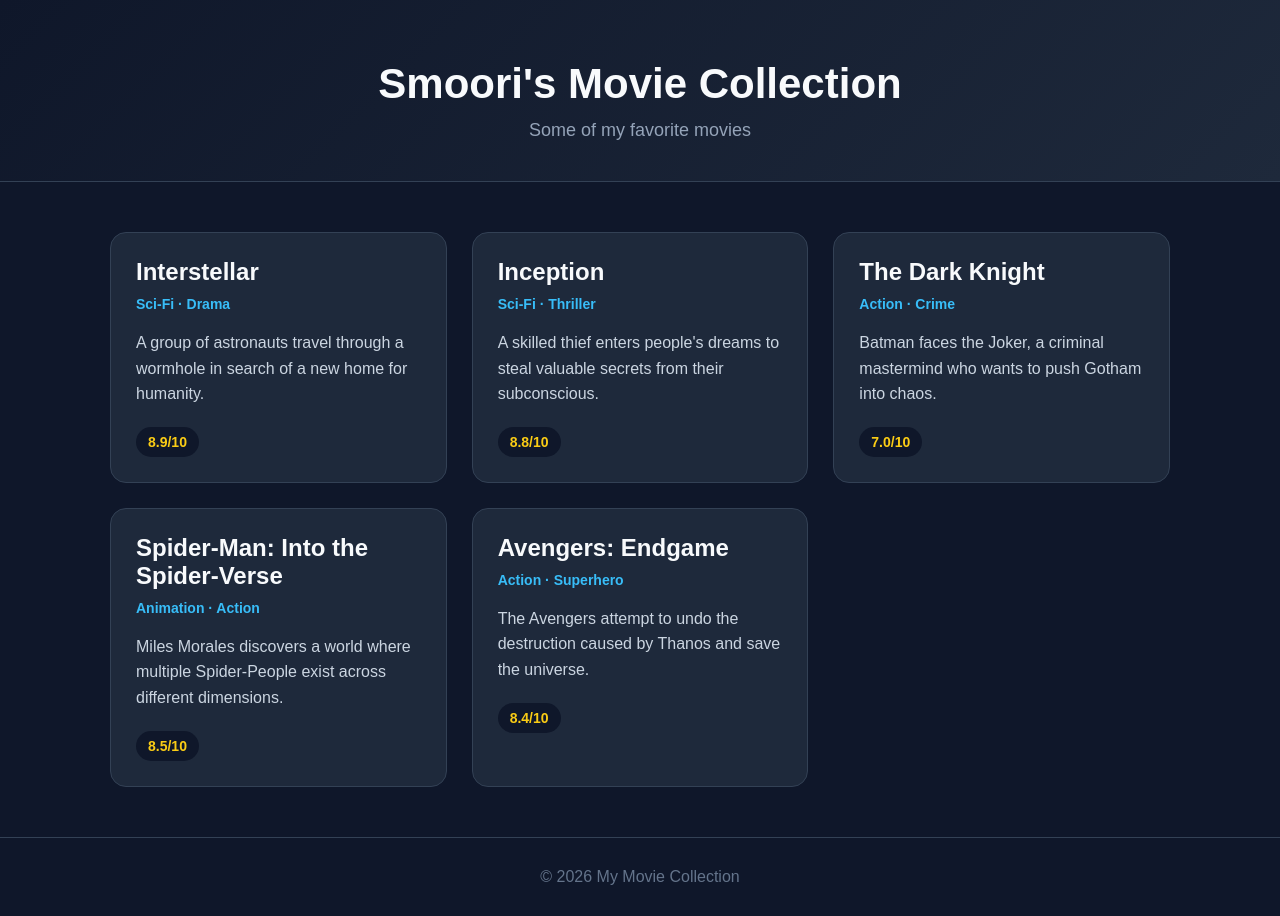
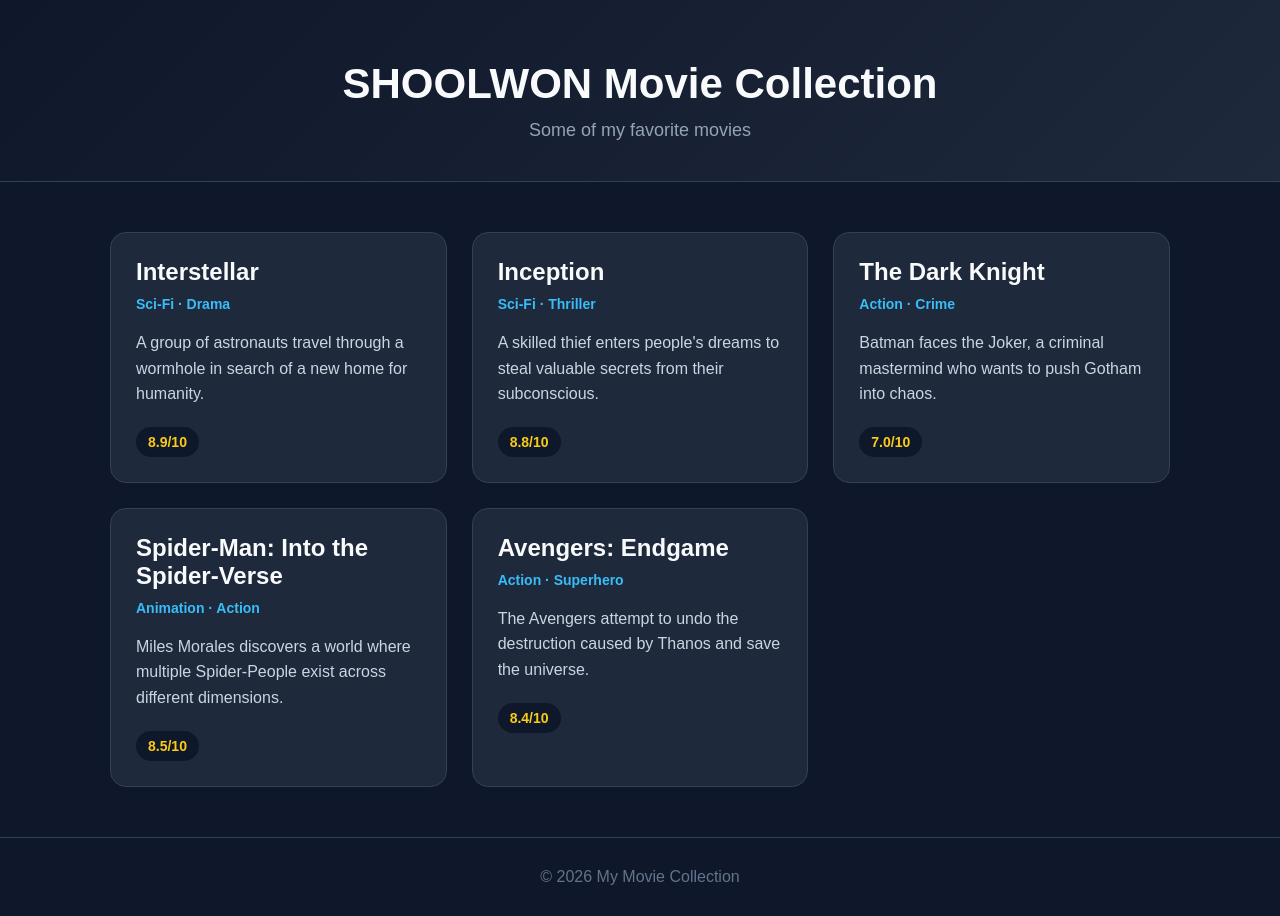
Before and after one commit to samarsubhash/Lab-1, a plain HTML site: page index.html in a window 1280 px wide. Drawn offline with Linux system fonts and the light colour scheme.

Commit message:
Shalwin changes movie

```diff
--- a/index.html
+++ b/index.html
@@ -12,7 +12,7 @@
 <body>
 
     <header>
-        <h1>Smoori's Movie Collection</h1>
+        <h1>SHOOLWON Movie Collection</h1>
         <p>Some of my favorite movies</p>
     </header>
 
```
